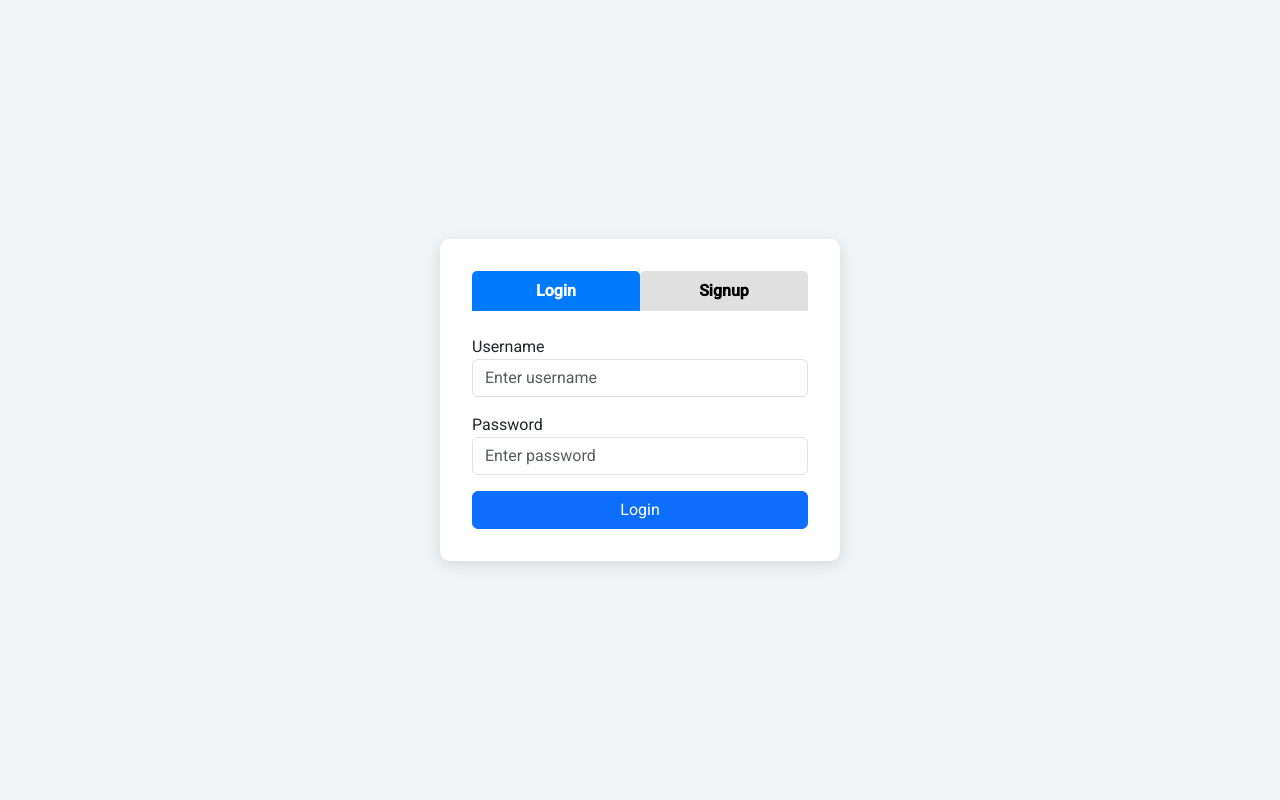
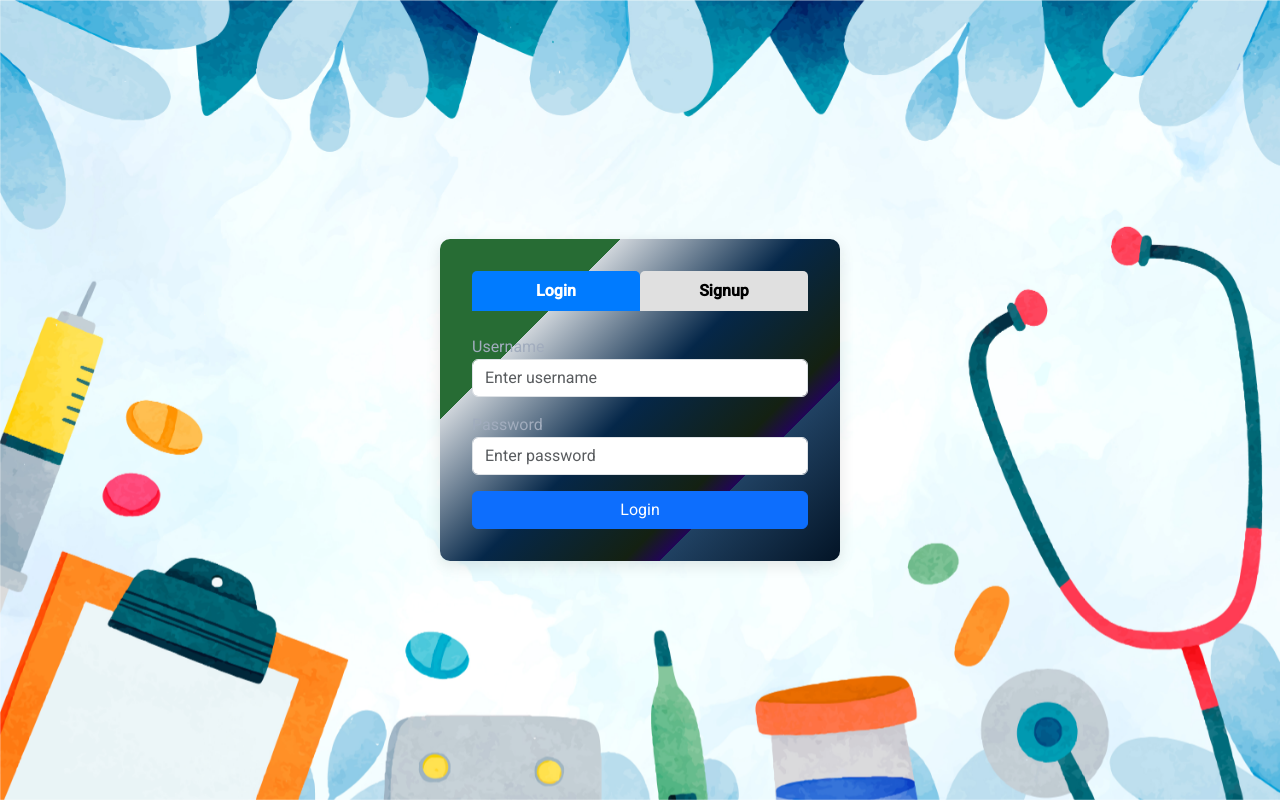
Before and after one commit to pankajyadav1999/MediNexus, an Angular app: page /auth/login in a window 1280 px wide. Built offline with nearby package versions, Linux system fonts and the light colour scheme.

Commit message:
Pankaj_Login_design_perfect _3Sep25

```diff
--- a/src/styles.css
+++ b/src/styles.css
@@ -96,14 +96,19 @@ body { margin: 0; font-family: Roboto, "Helvetica Neue", sans-serif; }
   display: flex;
   justify-content: center;
   align-items: center;
+  width: auto;
   height: 100vh;
-  background: #f0f4f7;
+  background-image: url(../public/images/10529590.jpg);
+  background-size: cover;
+  background-attachment: fixed;
+  background-repeat: no-repeat;
 }
 
 .auth-card {
   width: 400px;
   padding: 2rem;
-  background: white;
+  color: #a1acbd;
+   background: linear-gradient(135deg, #276c34 25%, #ced4da 25%, #052749 50%, #142112 70%, #210556 75%, #204162 75%, #031426);
   border-radius: 10px;
   box-shadow: 0px 4px 15px rgba(0,0,0,0.1);
 }
```
Also changed, not shown: public/images/10529590.jpg (added).
